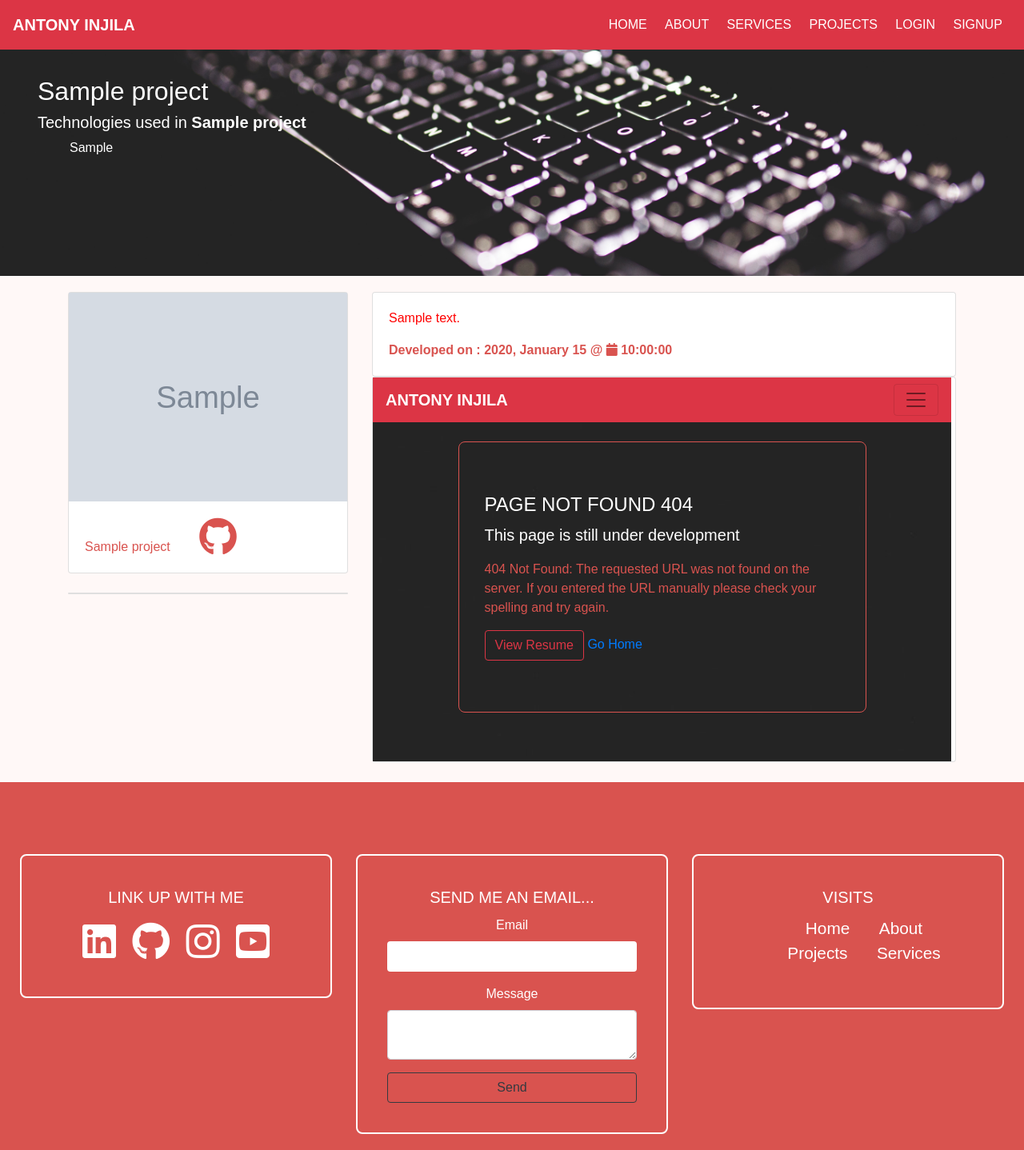
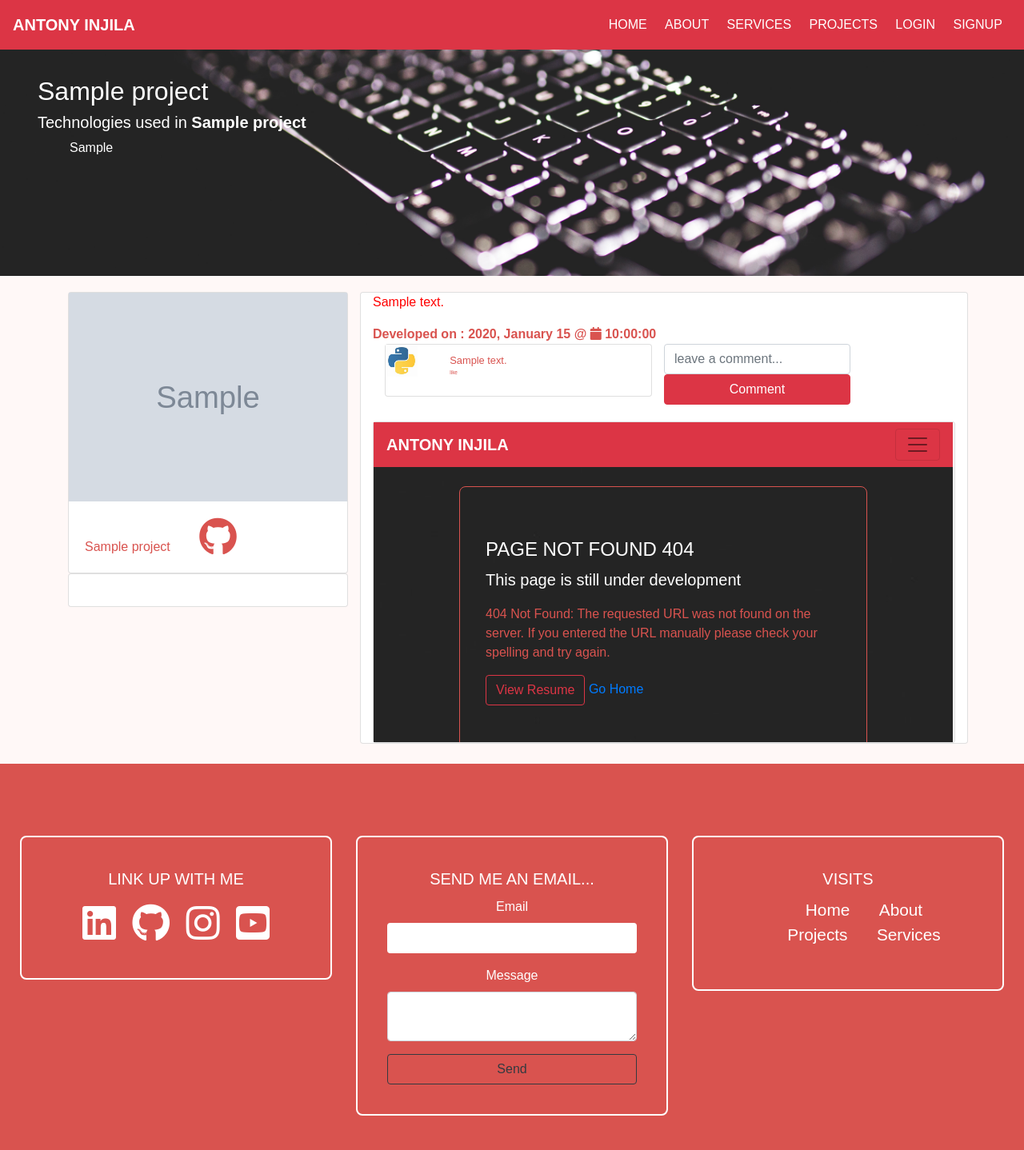
Before and after one commit to AntonyIS/My-Portfolio, a Flask app: page /projects/detail/1 in a window 1280 px wide. Shown: the whole page at 80% size. After the commit the page ends 1395 px from the top, so only its background shows below. Run offline with Flask 2, Linux system fonts and the light colour scheme; tables that the repository leaves empty hold one stand-in row (values such as "Sample post"); grey boxes marked "Sample" are stand-in pictures; some libraries are stand-ins or nearby versions.

Commit message:
Added comments section

```diff
--- a/app/models.py
+++ b/app/models.py
@@ -8,7 +8,7 @@ class User(UserMixin,db.Model):
     username = db.Column(db.String(50),nullable=False)
     email = db.Column(db.String(50),nullable=False)
     password= db.Column(db.String(300),nullable=False)
-    about = db.Column(db.String(50),nullable=True)
+    about = db.Column(db.String(500),nullable=True)
     image_file = db.Column(db.String(120), nullable=True, default='default.jpg')
     cv_file = db.Column(db.String(120), nullable=True, default='default.jpg')
     technical_experience = db.Column(db.Text, nullable=True)
@@ -39,7 +39,7 @@ class Project(db.Model):
     __tablename__ = "projects"
     id = db.Column(db.Integer, primary_key=True)
     name = db.Column(db.String(50), nullable=False)
-    description = db.Column(db.String(200), nullable=False)
+    description = db.Column(db.String(500), nullable=False)
     github = db.Column(db.String(200), nullable=False)
     youtube = db.Column(db.String(200), nullable=False)
     image_file = db.Column(db.String(120), nullable=False, default='project.jpg')
--- a/app/templates/projects_detail.html
+++ b/app/templates/projects_detail.html
@@ -10,7 +10,7 @@
                 {% if technologies %}
                     {% for technology in technologies %}
                         <ul style="list-style-type: none">
-                            <li><span style="line-height: 0px">{{ technology }}</span></li>
+                            <span style="line-height: 0px">{{ technology }}</span>
                         </ul>
                     {% endfor %}
                 {% else %}
@@ -39,25 +39,9 @@
                             {% endif %}
                     </div>
                 </div>
-                <br>
-                 <div class="card">
-
-                </div>
-
-            </div>
-            <div class="col-md-8 col-lg-8 col-xl-8">
                 <div class="card">
                     <div class="card-body">
-                        <p style="color: red">{{ project.description }}</p>
-                        <span style="font-weight: bold">Developed on :
-                        {{ project.created_at.strftime("%Y") }},
-                        {{ project.created_at.strftime("%B") }}
-                        {{ project.created_at.strftime("%d") }}
-                        </span>
-                        <span style="font-weight: bold">@
-                        <i class="fa fa-calendar"></i>
-                            <span>{{ project.created_at.strftime("%X") }}</span>
-                        </span>
+
                         {% if current_user.is_authenticated %}
                                 <div class="form-group">
                                     <label for="">Title</label>
@@ -82,16 +66,67 @@
                                         {{ project.description.strip() }}
                                     </textarea>
                                 </div>
-
                         {% endif %}
                     </div>
                 </div>
-               <div class="card">
-                    <iframe width="723" height="480" src="{{project.youtube}}" frameborder="0" allowfullscreen class="img-card"></iframe>
+
+
+            </div>
+          </form>
+            <div class="col-md-8 col-lg-8 col-xl-8 card ">
+               <div class="" style="text-align: left">
+                <p style="color: red;text-align: left;" class="card-text" >{{ project.description }}</p>
+                <span style="font-weight: bold">Developed on :
+                {{ project.created_at.strftime("%Y") }},
+                {{ project.created_at.strftime("%B") }}
+                {{ project.created_at.strftime("%d") }}
+                </span>
+                <span style="font-weight: bold">@
+                <i class="fa fa-calendar"></i>
+                    <span>{{ project.created_at.strftime("%X") }}</span>
+                </span>
+                   <div class="col-md-12 col-lg-12 col-xl-12 ">
+                       <div id="comments">
+                           <div class="row">
+                               {% if comments %}
+                                {% for comment in comments %}
+                                <div class="col-md-6 col-lg-6 col-xl-6" style="margin-bottom: 1rem">
+                                    <div class="card">
+                                        <div class="row">
+                                            <div class="col-md-2 col-lg-2 col-xl-2">
+                                                <img src="{{ url_for('static',filename='images/logos/brand1.jpg') }}" class="bg-warning" alt="" style="height: 40px;width: 40px">
+                                            </div>
+                                            <div class="col-md-10 col-lg-10 col-xl-10">
+                                                <div class="card-body">
+                                                   <p style="font-size: 0.8rem;text-align: left;padding: 0;margin: 0;line-height: 0" >{{ comment.comment }}</p>
+                                                     <span style="font-size: 0.4rem;padding: 0;margin: 0;line-height: 0">like</span>
+                                                </div>
+
+                                            </div>
+
+                                        </div>
+                                    </div>
+                                </div>
+                                {% endfor %}
+                           {% endif %}
+
+                        <form action="{{ url_for('comment') }}" method="post">
+                            <fieldset>
+                                <div class="form-group">
+                                    <input type="text" class="form-control" name="comment" placeholder="leave a comment...">
+                                    <input type="number" hidden name="project_id" value="{{ project.id }}">
+                                    <button class="btn btn-danger btn-block">Comment</button>
+                                </div>
+                            </fieldset>
+                        </form>
+                    </div>
+                   </div>
+               </div>
+                <div class="card" style="margin-top: 5px;">
+                    <iframe width="724" height="400" src="{{project.youtube}}" frameborder="0" allowfullscreen class="img-card"></iframe>
                </div>
             </div>
         </div>
-        </form>
     </div>
 </section>
 {% endblock body %}
--- a/app/views.py
+++ b/app/views.py
@@ -1,5 +1,5 @@
 from app import *
-from app.models import User, Project, db
+from app.models import User, Project,Comment, db
 from werkzeug.utils import secure_filename
 from flask import Flask, render_template, request, redirect, flash, url_for
 from werkzeug.security import generate_password_hash, check_password_hash
@@ -190,6 +190,7 @@ def resume():
 # Projects urls and views
 @app.route('/projects/add', methods=['GET', 'POST'])
 def projects_add():
+    projects = Project.query.all()
     if request.method == 'POST':
         name  = request.form['name']
         technologies  = request.form['technologies']
@@ -223,7 +224,7 @@ def projects_add():
         db.session.commit()
         flash('{} added successfuly'.format(name), 'alert alert-success')
         return redirect(url_for('projects'))
-    return render_template('projects.html', title='Antony Injila | Projects Add')
+    return render_template('projects.html', title='Antony Injila | Projects Add', projects=projects)
 
 
 @app.route('/projects')
@@ -235,13 +236,14 @@ def projects():
 @app.route('/projects/detail/<int:project_id>')
 def projects_detail(project_id):
     project = Project.query.get(project_id)
+    comments = Comment.query.filter_by(project_id=project_id).all()
     technologies = ''
     if project.technologies:
         technologies = project.technologies.split()
     else:
         pass
 
-    return render_template('projects_detail.html', project=project,technologies=technologies)
+    return render_template('projects_detail.html', project=project,technologies=technologies, comments=comments)
 
 
 @app.route('/projects/update/<int:project_id>', methods=['POST'])
@@ -289,6 +291,22 @@ def projects_update(project_id):
 def projects_delete(project_id):
     return render_template('projects.html')
 
+@app.route('/comment', methods=['GET','POST'])
+def comment():
+
+    project_id = request.form['project_id']
+    comment = request.form['comment']
+
+
+
+    comment = Comment(project_id=project_id,comment=comment)
+    db.session.add(comment)
+    db.session.commit()
+    flash("Comment added successfuly")
+    return redirect(url_for('projects_detail', project_id=project_id))
+
+
+
 
 @app.errorhandler(404)
 def not_found(error):
--- a/config.py
+++ b/config.py
@@ -9,7 +9,7 @@ class Config:
     SQLALCHEMY_TRACK_MODIFICATIONS = False
     UPLOAD_FOLDER = os.path.join(base_dir+'/app/static/images/uploads')
 
-    ENV = 'prod'
+    ENV = 'dev'
 
     if ENV == 'dev':
         debug = True
```
Also changed, not shown: app/static/images/uploads/projects/dish1.jpeg (added), app/static/images/uploads/projects/house1.jpg (added).
